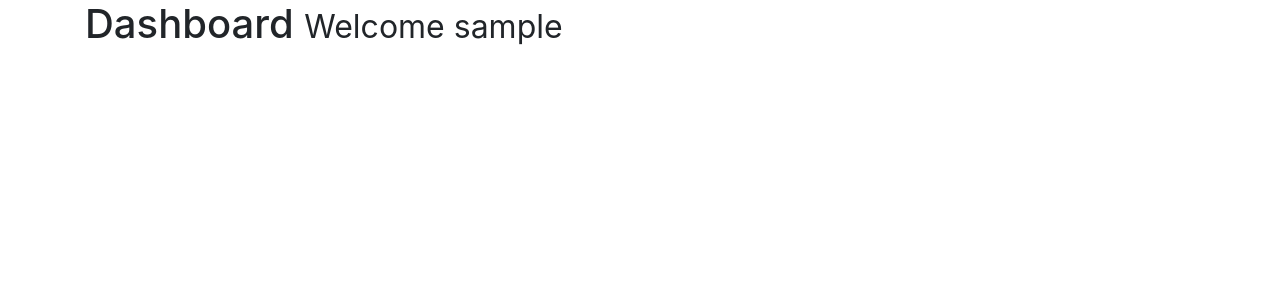
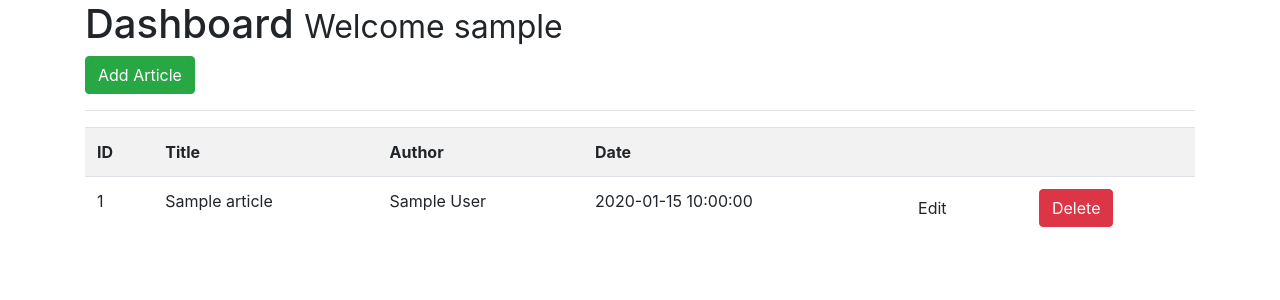
Before and after one commit to bkhogan2/MyFlaskApp, a Flask app: page /dashboard in a window 1280 px wide. Shown: the part 56-356 px from the top of the page. Run offline with Flask 2, Linux system fonts and the light colour scheme; the visitor is signed in with stand-in values (Sample User, id 1); tables that the repository leaves empty or names only in its code hold one stand-in row (values such as "Sample post"); some libraries are stand-ins or nearby versions.

Commit message:
completed part 4

```diff
--- a/app.py
+++ b/app.py
@@ -17,7 +17,7 @@ app.config['MYSQL_CURSORCLASS'] = 'DictCursor'
 # init MYSQL
 mysql = MySQL(app)
 
-Articles = Articles()
+# Articles = Articles()
 
 # Index
 @app.route('/')
@@ -32,12 +32,34 @@ def about():
 # Articles
 @app.route('/articles')
 def articles():
-    return render_template('articles.html', articles=Articles)
+    # Create cursor
+    cur = mysql.connection.cursor()
+
+    # Get articles
+    result = cur.execute("SELECT * FROM articles")
+
+    articles = cur.fetchall()
+
+    if result > 0:
+        return render_template('articles.html', articles=articles)
+    else:
+        msg = 'No Articles Found'
+        return render_template('articles.html', msg=msg)
+    # Close connection
+    cur.close()
 
 # Single Article
 @app.route('/article/<string:id>/')
 def article(id):
-    return render_template('article.html', id=id)
+    # Create cursor
+    cur = mysql.connection.cursor()
+
+    # Get articles
+    result = cur.execute("SELECT * FROM articles WHERE id = %s", [id])
+
+    article = cur.fetchone()
+
+    return render_template('article.html', article=article)
 
 # Register Form Class
 
@@ -134,6 +156,7 @@ def is_logged_in(f):
 
 # Logout
 @app.route('/logout')
+@is_logged_in
 def logout():
     session.clear()
     flash('You are now logged out', 'success')
@@ -143,7 +166,56 @@ def logout():
 @app.route('/dashboard')
 @is_logged_in
 def dashboard():
-    return render_template('dashboard.html')
+    # Create cursor
+    cur = mysql.connection.cursor()
+
+    # Get articles
+    result = cur.execute("SELECT * FROM articles")
+
+    articles = cur.fetchall()
+
+    if result > 0:
+        return render_template('dashboard.html', articles=articles)
+    else:
+        msg = 'No Articles Found'
+        return render_template('dashboard.html', msg=msg)
+    # Close connection
+    cur.close()
+
+# Article Form Class
+
+
+class ArticleForm(Form):
+    title = StringField('Title', [validators.Length(min=1, max=200)])
+    body = TextAreaField('Body', [validators.Length(min=30)])
+
+# Add Article
+@app.route('/add_article', methods=['GET', 'POST'])
+@is_logged_in
+def add_article():
+    form = ArticleForm(request.form)
+    if request.method == 'POST' and form.validate():
+        title = form.title.data
+        body = form.body.data
+
+        # Create Cursor
+        cur = mysql.connection.cursor()
+
+        # Execute
+        cur.execute("INSERT INTO articles(title, body, author) VALUES(%s, %s, %s)",
+                    (title, body, session['username']))
+
+        # Commit to DB
+        mysql.connection.commit()
+
+        # Close connection
+        cur.close()
+
+        flash('Article Created', 'success')
+
+        return redirect(url_for('dashboard'))
+
+    return render_template('add_article.html', form=form)
 
 
 if __name__ == '__main__':
--- a/templates/article.html
+++ b/templates/article.html
@@ -1,5 +1,11 @@
 {% extends 'layout.html' %}
 
 {% block body %}
+<h1>{{article.title}}</h1>
+<small>Written by {{article.author}} on {{article.create_date}}</small>
+<hr>
+<div>
+    {{article.body | safe}}
+</div>
 <h1>{{id}}</h1>
 {% endblock %}
--- a/templates/dashboard.html
+++ b/templates/dashboard.html
@@ -2,4 +2,26 @@
 
 {% block body %}
 <h1>Dashboard <small>Welcome {{session.username}}</small></h1>
+<a href="/add_article" class="btn btn-success">Add Article</a>
+<hr>
+<table class="table table-striped">
+    <tr>
+        <th>ID</th>
+        <th>Title</th>
+        <th>Author</th>
+        <th>Date</th>
+        <th></th>
+        <th></th>
+    </tr>
+    {% for article in articles %}
+    <tr>
+        <td>{{article.id}}</td>
+        <td>{{article.title}}</td>
+        <td>{{article.author}}</td>
+        <td>{{article.create_date}}</td>
+        <td><a href="edit_article/{{article.id}}" class="btn btn-default pull-right">Edit</a></td>
+        <td><a href="#" class="btn btn-danger">Delete</a></td>
+    </tr>
+    {% endfor %}
+</table>
 {% endblock %}
--- a/templates/home.html
+++ b/templates/home.html
@@ -5,5 +5,9 @@
     <h1>Welcome to FlaskApp</h1>
     <p class="lead">This application is built on the flask framework and is the focus for the "Python Flask from
         Scratch" YouTube series</p>
+    {% if session.logged_in == NULL %}
+    <a href="/register" class="btn btn-primary">Register</a>
+    <a href="/login" class="btn btn-success">Login</a>
+    {% endif %}
 </div>
 {% endblock %}
--- a/templates/layout.html
+++ b/templates/layout.html
@@ -15,6 +15,10 @@
         {% block body %} {% endblock %}
     </div>
     <script src="https://stackpath.bootstrapcdn.com/bootstrap/4.3.1/js/bootstrap.min.js"></script>
+    <script src="//cdn.ckeditor.com/4.11.4/standard/ckeditor.js"></script>
+    <script type="text/javascript">
+        CKEDITOR.replace('editor')
+    </script>
 </body>
 
 </html>
```
Also changed, not shown: templates/add_article.html (added, +15 -0 lines).
